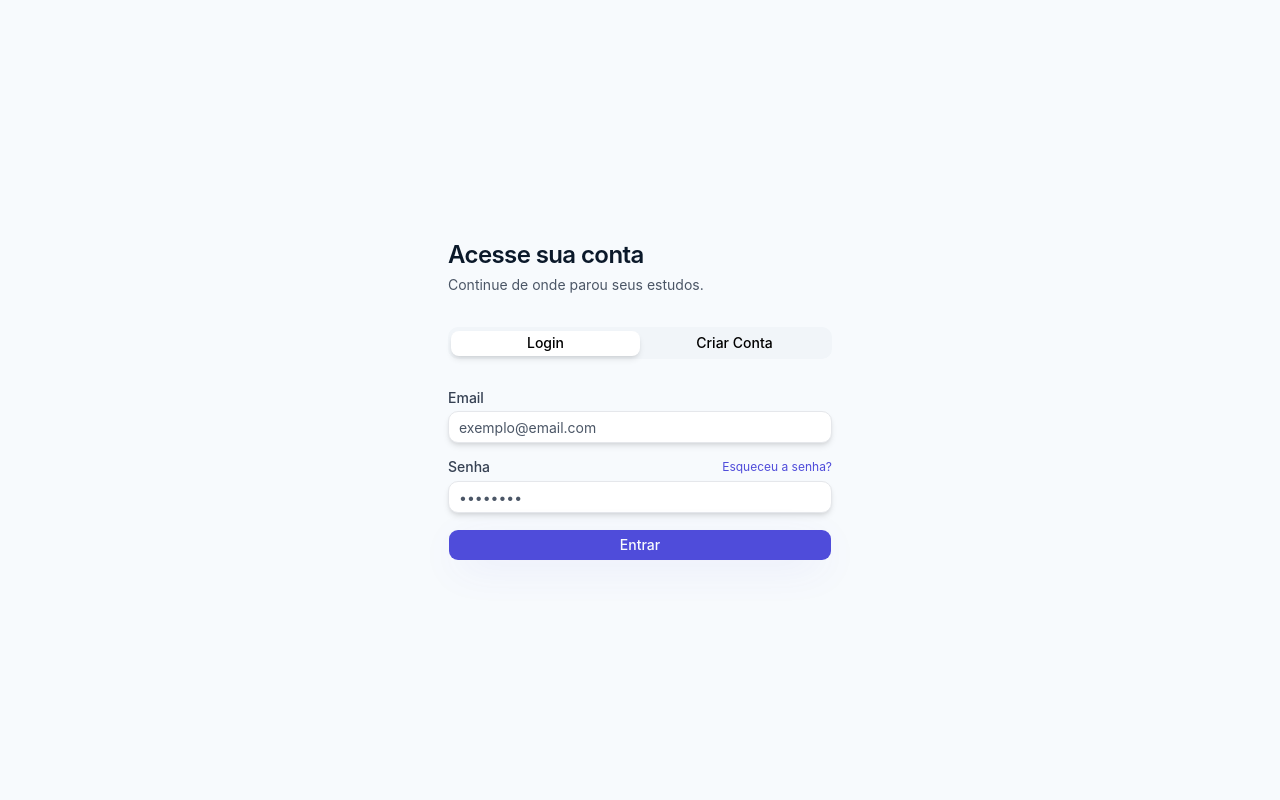
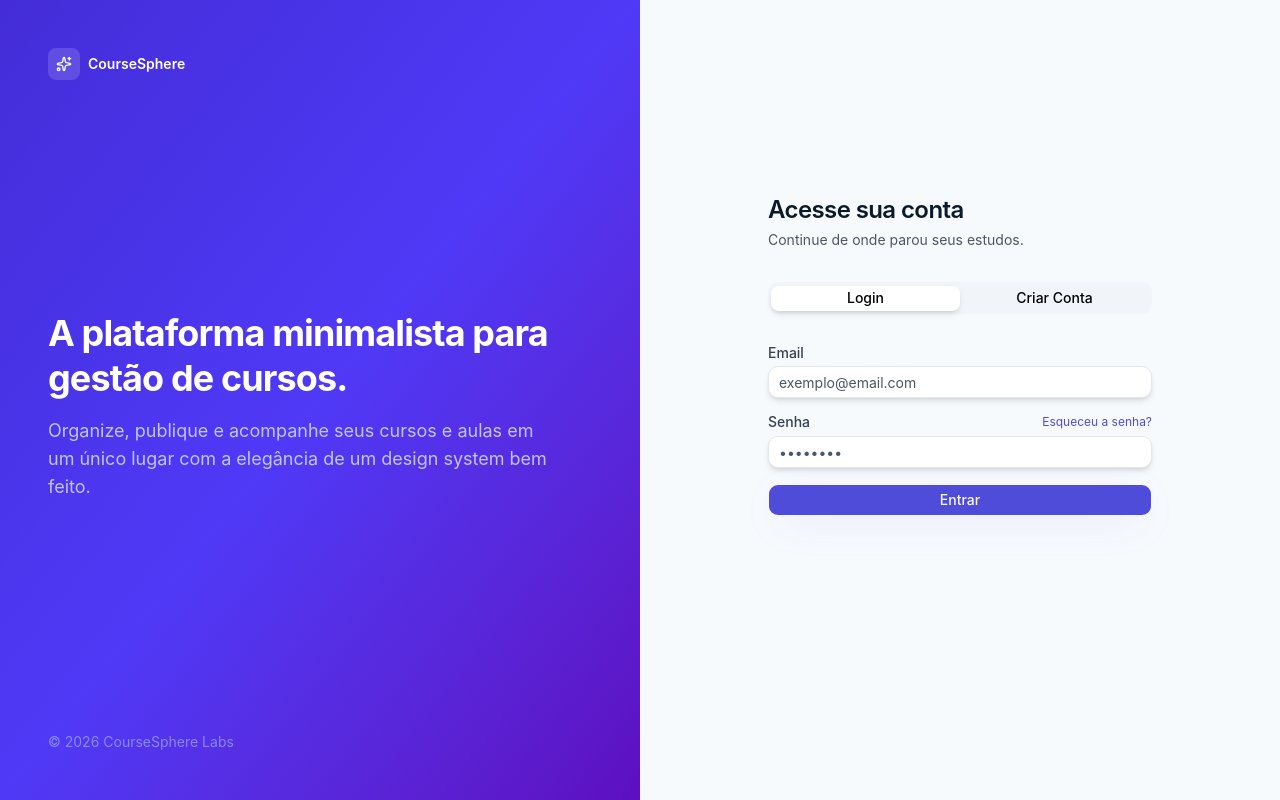
Before and after one commit to arthurtdl/coursesphere-fullstack, a React (Vite) app in the folder client/: page /login in a window 1280 px wide. Built offline with nearby package versions, Linux system fonts and the light colour scheme.

Commit message:
feat(auth-screen): Implemented the hero section

```diff
--- a/client/src/components/Login/AuthForm.tsx
+++ b/client/src/components/Auth/AuthForm.tsx
@@ -3,7 +3,7 @@
 import React from "react";
 import { useAuth } from "@/hooks/useAuth";
 import { useState } from "react";
-import { Input, Button, Label, Tabs, TabsContent, TabsList, TabsTrigger} from "../../components/index";
+import { Input, Button, Label, Tabs, TabsContent, TabsList, TabsTrigger} from "../index";
 import { Loader2 } from "lucide-react";
 import { toast } from "sonner";
 
@@ -94,7 +94,7 @@ export function AuthForm() {
                   data-[state=active]:shadow-md">Criar Conta</TabsTrigger>
           </TabsList>
 
-          <TabsContent value="login" className="mt-6 animate-in fade-in-50 duration-300">
+          <TabsContent value="login" className="mt-6 min-h-105 animate-in fade-in-50 duration-300">
             <form onSubmit={handleLogin} className="space-y-4">
               <div className="space-y-1.5">
                 <Label htmlFor="email" className="text-gray-700">Email</Label>
@@ -149,7 +149,7 @@ export function AuthForm() {
 
           <TabsContent
             value="register"
-            className="mt-6 animate-in fade-in-50 duration-300">
+            className="mt-6 min-h-105 animate-in fade-in-50 duration-300">
             <form onSubmit={handleRegister} className="space-y-4">
               <div className="space-y-1.5">
                 <Label htmlFor="name" className="text-gray-700">Nome Completo</Label>
--- /dev/null
+++ b/client/src/components/Auth/Login.tsx
@@ -0,0 +1,39 @@
+import { AuthForm } from "./AuthForm";
+import { CourseSphere } from "../Logo/CourseSphere";
+
+export function Login() {
+  return (
+    <div className="grid min-h-screen lg:grid-cols-2 w-full overflow-hidden">
+      {/* Left Panel */}
+      <div
+        className="relative hidden lg:flex flex-col justify-between overflow-hidden p-12 text-white bg-linear-to-br from-indigo-700 via-indigo-600 to-violet-800"
+      >
+        {/* Logo */}
+        <div className="z-10">
+          <CourseSphere />
+        </div>
+
+        {/* Hero */}
+        <div className="relative z-10 max-w-lg">
+          <h1 className="text-4xl font-bold leading-tight tracking-tight">
+            A plataforma minimalista para gestão de cursos.
+          </h1>
+          <p className="mt-4 text-lg text-blue-100/80">
+            Organize, publique e acompanhe seus cursos e aulas em um único lugar
+            com a elegância de um design system bem feito.
+          </p>
+        </div>
+
+        {/* Footer */}
+        <div className="z-10 text-sm text-blue-200/50">
+          © 2026 CourseSphere Labs
+        </div>
+      </div>
+
+      {/* Right Panel - AuthForm */}
+      <div className="flex items-center justify-center bg-background px-8 py-12 translate-y-20 ">
+        <AuthForm />
+      </div>
+    </div>
+  );
+}
--- a/client/src/components/Login/Login.tsx
+++ /dev/null
@@ -1,9 +0,0 @@
-import { AuthForm } from "./AuthForm";
-
-export function Login() {
-  return (
-    <div className="flex h-screen items-center justify-center">
-      <AuthForm></AuthForm>
-    </div>
-  );
-}
--- /dev/null
+++ b/client/src/components/Logo/CourseSphere.tsx
@@ -0,0 +1,13 @@
+import { Sparkles } from "lucide-react";
+
+export function CourseSphere() {
+  return (
+    <div className="flex items-center gap-2">
+      <div className="flex h-8 w-8 items-center justify-center rounded-md bg-white/15 backdrop-blur">
+        <Sparkles className="h-4 w-4" />
+      </div>
+
+      <span className="text-sm font-semibold">CourseSphere</span>
+    </div>
+  );
+}
--- a/client/src/routes/index.tsx
+++ b/client/src/routes/index.tsx
@@ -1,5 +1,5 @@
 import { createBrowserRouter } from 'react-router-dom'
-import { Login } from '../components/Login/Login'
+import { Login } from '../components/Auth/Login'
 
 export const router = createBrowserRouter([
   {
```
Also changed, not shown: client/src/components/index.ts (+8 -0 lines).
